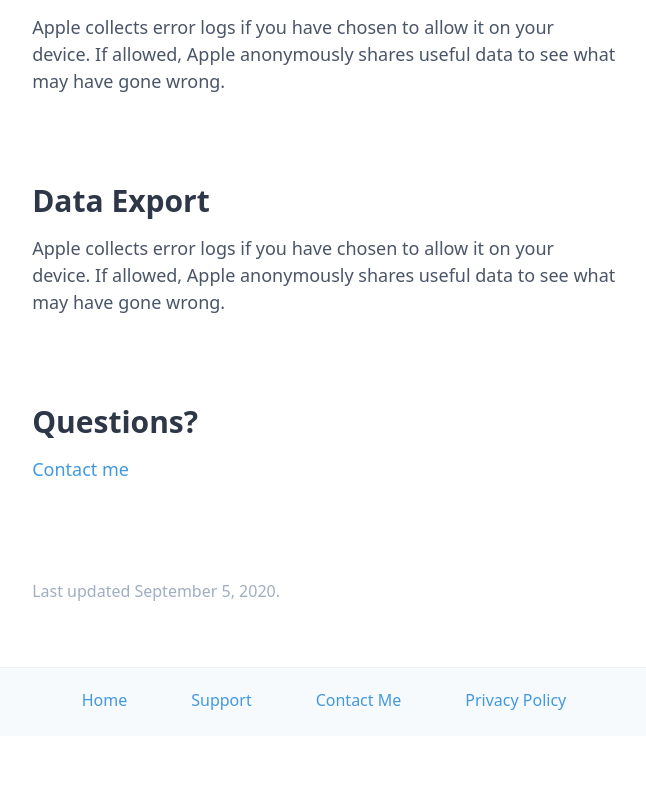
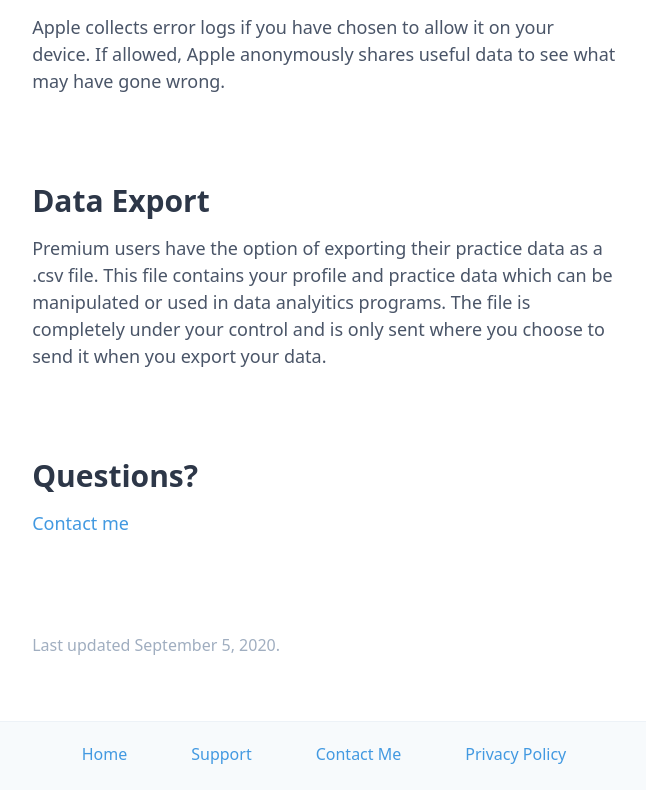
Before and after one commit to MilesV64/MilesV64.github.io, a Gatsby site: page /privacy in a window 1280 px wide. Shown: the part 1204-1994 px from the top of the page, without its empty margins (316-962 px from the left). Before the commit the page ends 1940 px from the top, so only its background shows below. Built offline with nearby package versions, Linux system fonts and the light colour scheme; Gatsby itself is replaced by a stand-in of ours.

Commit message:
fixed text in privacy

```diff
--- a/src/pages/privacy.js
+++ b/src/pages/privacy.js
@@ -50,7 +50,7 @@ const Privacy = ( props ) => {
             <TitleLabel
                 text="Data Export" />
             <BodyText
-                text="Apple collects error logs if you have chosen to allow it on your device. If allowed, Apple anonymously shares useful data to see what may have gone wrong." />
+                text="Premium users have the option of exporting their practice data as a .csv file. This file contains your profile and practice data which can be manipulated or used in data analyitics programs. The file is completely under your control and is only sent where you choose to send it when you export your data." />
 
             <TitleLabel
                 text="Questions?" />
```
